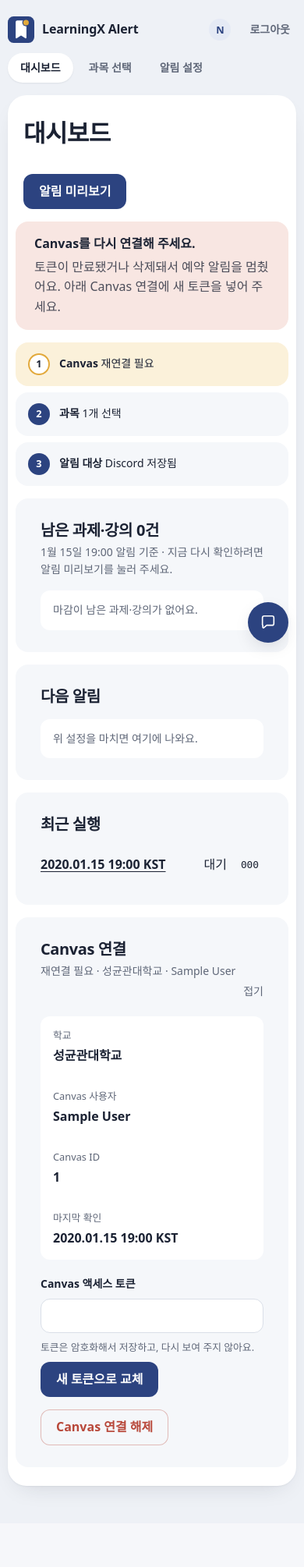
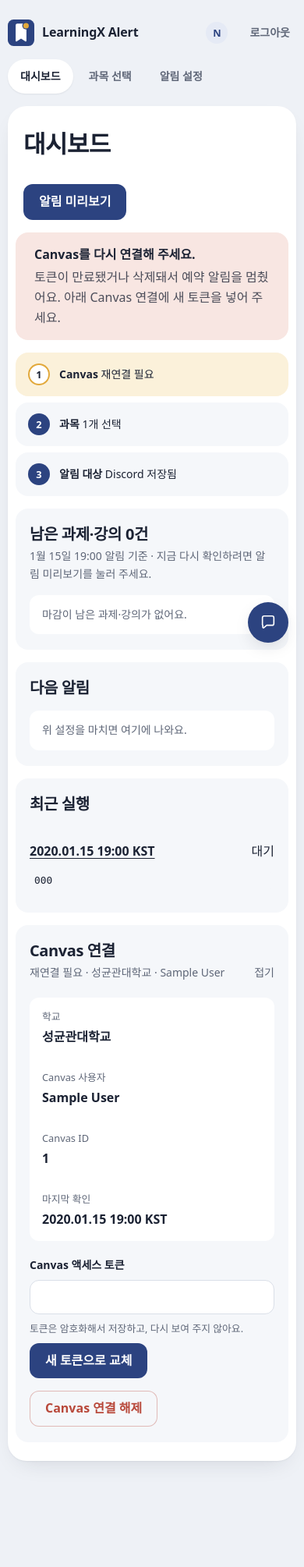
Before and after one commit to hjkim24/learningx-alert-web, a Django app: page / in a window 390 px wide. Shown: the whole page at 78% size. Before the commit the page ends 1921 px from the top, so only its background shows below. Run offline with Django 5.2, Linux system fonts and the light colour scheme; a user stored in the database is signed in; tables that the repository leaves empty hold one stand-in row (values such as "Sample post"); some libraries are stand-ins or nearby versions.

Commit message:
fix(ui): mobile layout — no overflow on 320px, 44px tap targets

```diff
--- a/static/app.css
+++ b/static/app.css
@@ -2760,3 +2760,254 @@ body:has(.sticky-actions) .feedback-fab {
     padding: 16px 48px 16px 16px;
   }
 }
+
+/* ---------- Mobile fit (≤760px) ----------
+   Small phones (iPhone SE, 320px) and touch use. Desktop rules above are
+   untouched; everything here only narrows padding, lets content wrap, and
+   brings tap targets to 44px (DESIGN.md button height). */
+@media (max-width: 760px) {
+  /* A `1fr` track grows to its content's min width (a long course code), which
+     pushed cards past the screen edge. minmax(0, 1fr) keeps them inside. */
+  .page-heading,
+  .split,
+  .field-pair,
+  .preview-layout,
+  .dashboard-layout,
+  .dashboard-layout.is-compact,
+  .history-grid,
+  .status-rail,
+  .destination-summary,
+  .run-meta,
+  .outcome {
+    grid-template-columns: minmax(0, 1fr);
+  }
+
+  .dashboard-layout > *,
+  .dashboard-side > *,
+  .preview-layout > * {
+    min-width: 0;
+  }
+
+  .panel,
+  .history-panel,
+  .preview-section {
+    padding: 20px 18px;
+  }
+
+  /* Long titles and course codes wrap instead of widening the card. */
+  .preview-item-text strong,
+  .preview-item-text span,
+  .destination-name strong,
+  .history-list a,
+  .outcome,
+  .run-meta dd {
+    overflow-wrap: anywhere;
+  }
+
+  /* Item rows: badge and action on top, the title gets the full width below. */
+  .preview-list .preview-item,
+  .excluded-row {
+    display: grid;
+    grid-template-columns: auto minmax(0, 1fr);
+    grid-template-areas:
+      "badge action"
+      "text text";
+    align-items: center;
+    gap: 6px 12px;
+  }
+
+  .preview-list .preview-item .type-badge,
+  .excluded-row .type-badge {
+    grid-area: badge;
+    justify-self: start;
+  }
+
+  .preview-list .preview-item .preview-item-text,
+  .excluded-row .preview-item-text {
+    grid-area: text;
+  }
+
+  .preview-list .preview-item .exclude-form,
+  .excluded-row form {
+    grid-area: action;
+    justify-self: end;
+    margin: 0;
+  }
+
+  /* Recent runs: date on its own line when the row is narrow. */
+  .history-list li,
+  .problem-row {
+    grid-template-columns: minmax(0, 1fr) auto;
+    gap: 4px 12px;
+  }
+
+  .history-list li code,
+  .problem-row code {
+    grid-column: 1 / -1;
+  }
+
+  /* Weekday chips share the row evenly instead of overflowing it. */
+  .alarm-main,
+  .alarm-main .weekday-picker {
+    width: 100%;
+  }
+
+  .weekday-picker {
+    display: grid;
+    grid-template-columns: repeat(7, minmax(0, 1fr));
+    gap: 4px;
+  }
+
+  .day-chip {
+    display: block;
+  }
+
+  .day-chip span {
+    width: 100%;
+    height: 2.75rem;
+  }
+
+  .alarm-controls {
+    width: 100%;
+    justify-content: space-between;
+  }
+
+  /* 44px tap targets. */
+  .site-nav a,
+  .text-button,
+  .time-option,
+  .time-footer .time-done,
+  .school-option span {
+    min-height: 44px;
+  }
+
+  .site-nav a {
+    display: inline-flex;
+    align-items: center;
+  }
+
+  .text-button,
+  .install-dismiss {
+    min-width: 44px;
+  }
+
+  .install-dismiss {
+    height: 44px;
+    top: 6px;
+    right: 6px;
+  }
+
+  .switch {
+    padding: 9px 0;
+  }
+
+  .wordmark {
+    min-height: 44px;
+  }
+
+  .account-link {
+    min-width: 44px;
+    min-height: 44px;
+    justify-content: center;
+    padding: 4px;
+  }
+
+  .panel > summary {
+    min-height: 44px;
+  }
+
+  .history-list a {
+    display: inline-flex;
+    align-items: center;
+    min-height: 44px;
+  }
+
+  /* The whole step card is the link, not just its words. */
+  .status-rail li {
+    position: relative;
+  }
+
+  .status-rail a::after {
+    content: "";
+    position: absolute;
+    inset: 0;
+    border-radius: inherit;
+  }
+
+  /* Header on 320px: keep the wordmark and "로그아웃" on one line each. */
+  .site-header {
+    gap: 8px;
+  }
+
+  .wordmark span,
+  .account-menu .text-button {
+    white-space: nowrap;
+  }
+
+  .status-rail a {
+    word-break: keep-all;
+  }
+
+  /* Course toggles: two equal buttons under the course name. */
+  .course-item .toggle-group {
+    width: 100%;
+    display: grid;
+    grid-template-columns: repeat(2, minmax(0, 1fr));
+  }
+
+  .toggle {
+    min-height: 44px;
+    justify-content: center;
+    white-space: nowrap;
+  }
+
+  /* Save bar: hint and "저장" on the first row, the preview button below, so
+     no label has to break across lines on a 320px screen. */
+  .sticky-actions {
+    display: grid;
+    grid-template-columns: minmax(0, 1fr) auto;
+    grid-template-areas: "hint save";
+    align-items: center;
+    gap: 8px 12px;
+    padding: 10px 12px 10px 16px;
+  }
+
+  .sticky-actions:has(.secondary-button) {
+    grid-template-areas:
+      "hint save"
+      "preview preview";
+  }
+
+  .sticky-actions > span {
+    grid-area: hint;
+    margin: 0;
+  }
+
+  .sticky-actions .primary-button {
+    grid-area: save;
+  }
+
+  .sticky-actions .secondary-button {
+    grid-area: preview;
+    width: 100%;
+  }
+
+  /* The alarm save bar keeps its original mobile form: one full-width button. */
+  .sticky-actions.save-bar {
+    grid-template-columns: minmax(0, 1fr);
+    grid-template-areas: "save";
+  }
+
+  .sticky-actions.save-bar .primary-button {
+    width: 100%;
+  }
+
+  body:has(.sticky-actions .secondary-button) .feedback-fab {
+    bottom: calc(148px + env(safe-area-inset-bottom, 0px));
+  }
+
+  /* Room below the last card so the floating feedback button never covers it. */
+  body {
+    padding-bottom: calc(88px + env(safe-area-inset-bottom, 0px));
+  }
+}
```
